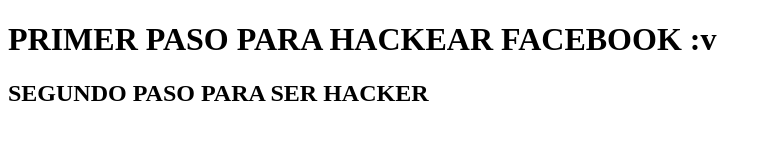
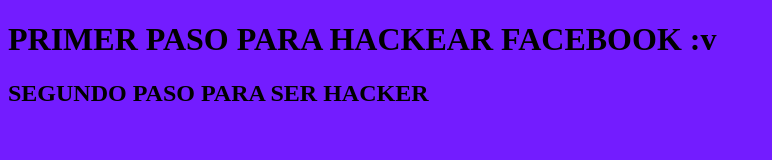
Before and after one commit to Jhonsa04/Primer_Proyecto, a plain HTML site: page index.html in a window 1280 px wide. Shown: the whole page, without its empty margins (0-772 px from the left). Drawn offline with Linux system fonts and the light colour scheme.

Commit message:
three past

```diff
--- /dev/null
+++ b/index.css
@@ -0,0 +1,3 @@
+body{
+    background-color: rgba(98, 0, 255, 0.89);
+}
--- a/index.html
+++ b/index.html
@@ -3,6 +3,7 @@
 <head>
     <meta charset="UTF-8">
     <meta name="viewport" content="width=device-width, initial-scale=1.0">
+    <link rel="stylesheet" href="index.css">
     <title>JHONSA04</title>
 
 </head>
```
